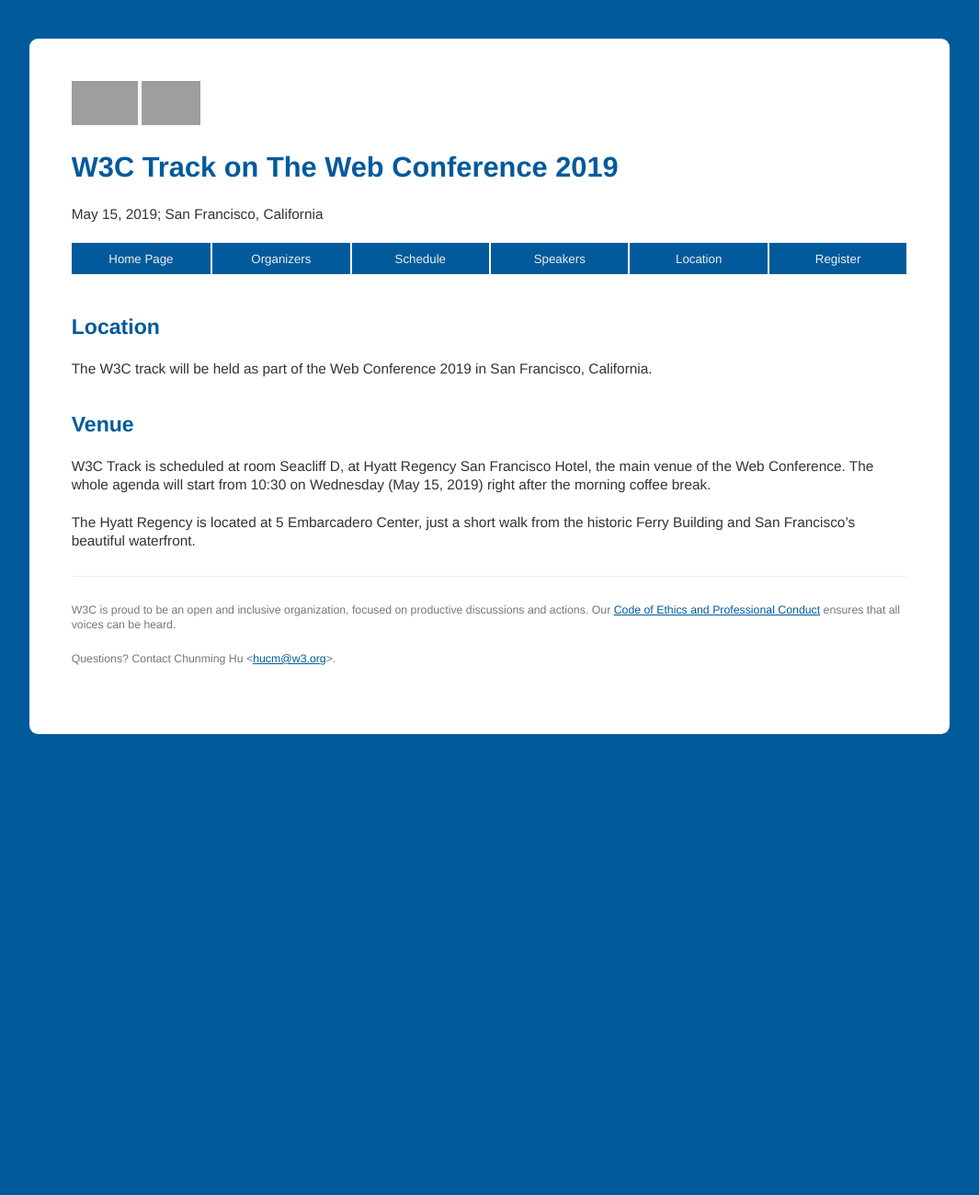
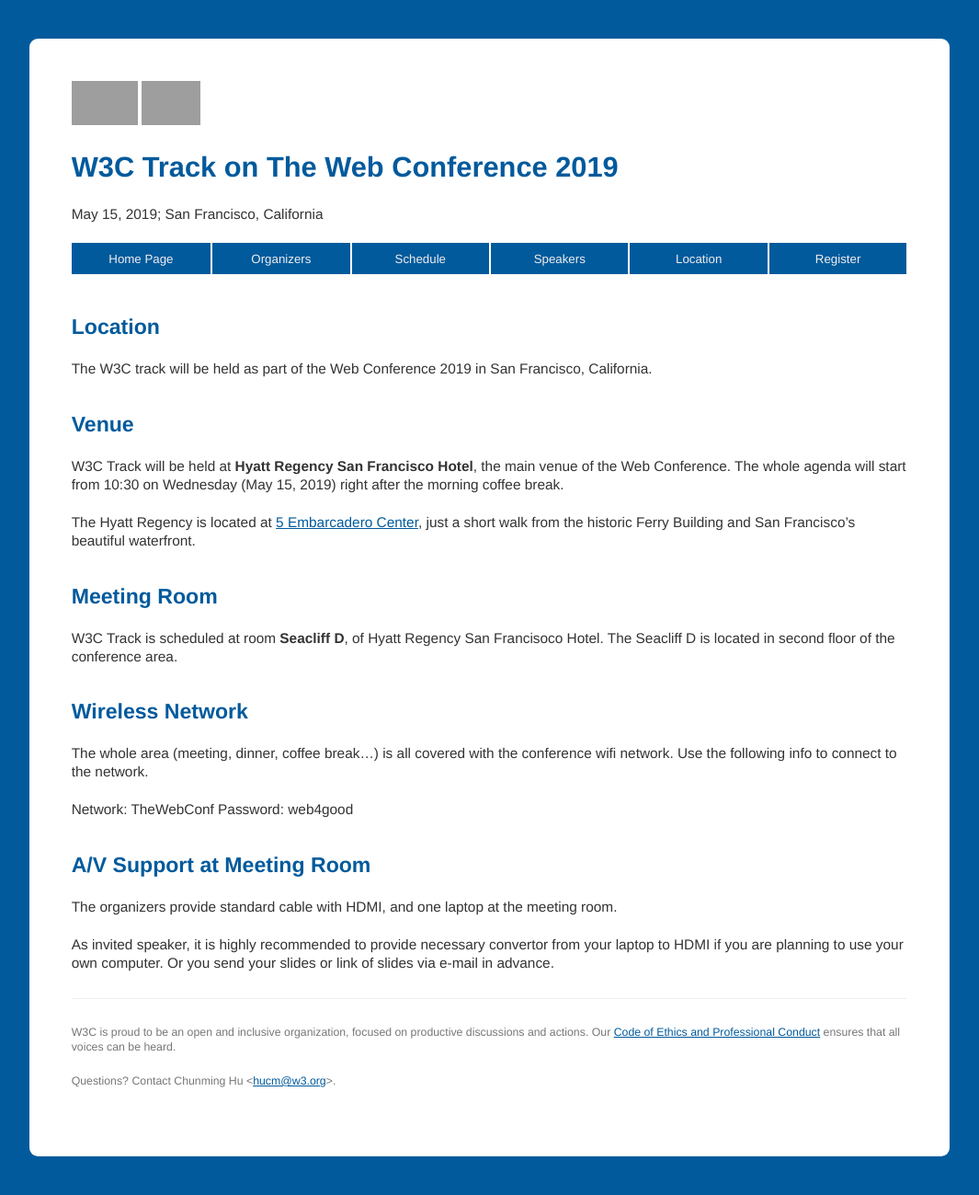
Before and after one commit to w3c/w3c-track-2019, a Jekyll site: the page built from location.md, in a window 1280 px wide. Shown: the whole page at 92% size, without its empty margins (108-1173 px from the left). Built offline with Jekyll 4.4.1, drawn with Linux system fonts in a browser that asks for light colours; our own code applies the rules of GitHub Pages for plain Markdown files; before the commit the page ends 900 px from its top, so only the background shows below that; grey boxes are pictures that could not be loaded.

Commit message:
Update location.md

```diff
--- a/location.md
+++ b/location.md
@@ -8,6 +8,23 @@ The W3C track will be held as part of the Web Conference 2019 in San Francisco,
 
 ## Venue
 
-W3C Track is scheduled at room Seacliff D, at Hyatt Regency San Francisco Hotel, the main venue of the Web Conference. The whole agenda will start from 10:30 on Wednesday (May 15, 2019) right after the morning coffee break.
+W3C Track will be held at <b>Hyatt Regency San Francisco Hotel</b>, the main venue of the Web Conference. The whole agenda will start from 10:30 on Wednesday (May 15, 2019) right after the morning coffee break.
 
-The Hyatt Regency is located at 5 Embarcadero Center, just a short walk from the historic Ferry Building and San Francisco's beautiful waterfront.
+The Hyatt Regency is located at <a href="https://goo.gl/maps/ee5CyjLYoot">5 Embarcadero Center</a>, just a short walk from the historic Ferry Building and San Francisco's beautiful waterfront.
+
+## Meeting Room
+
+W3C Track is scheduled at room <b>Seacliff D</b>, of Hyatt Regency San Francisoco Hotel. The Seacliff D is located in second floor of the conference area.
+
+## Wireless Network
+
+The whole area (meeting, dinner, coffee break...) is all covered with the conference wifi network. Use the following info to connect to the network.
+
+Network: TheWebConf
+Password: web4good
+
+## A/V Support at Meeting Room
+
+The organizers provide standard cable with HDMI, and one laptop at the meeting room.
+
+As invited speaker, it is highly recommended to provide necessary convertor from your laptop to HDMI if you are planning to use your own computer. Or you send your slides or link of slides via e-mail in advance.
```
